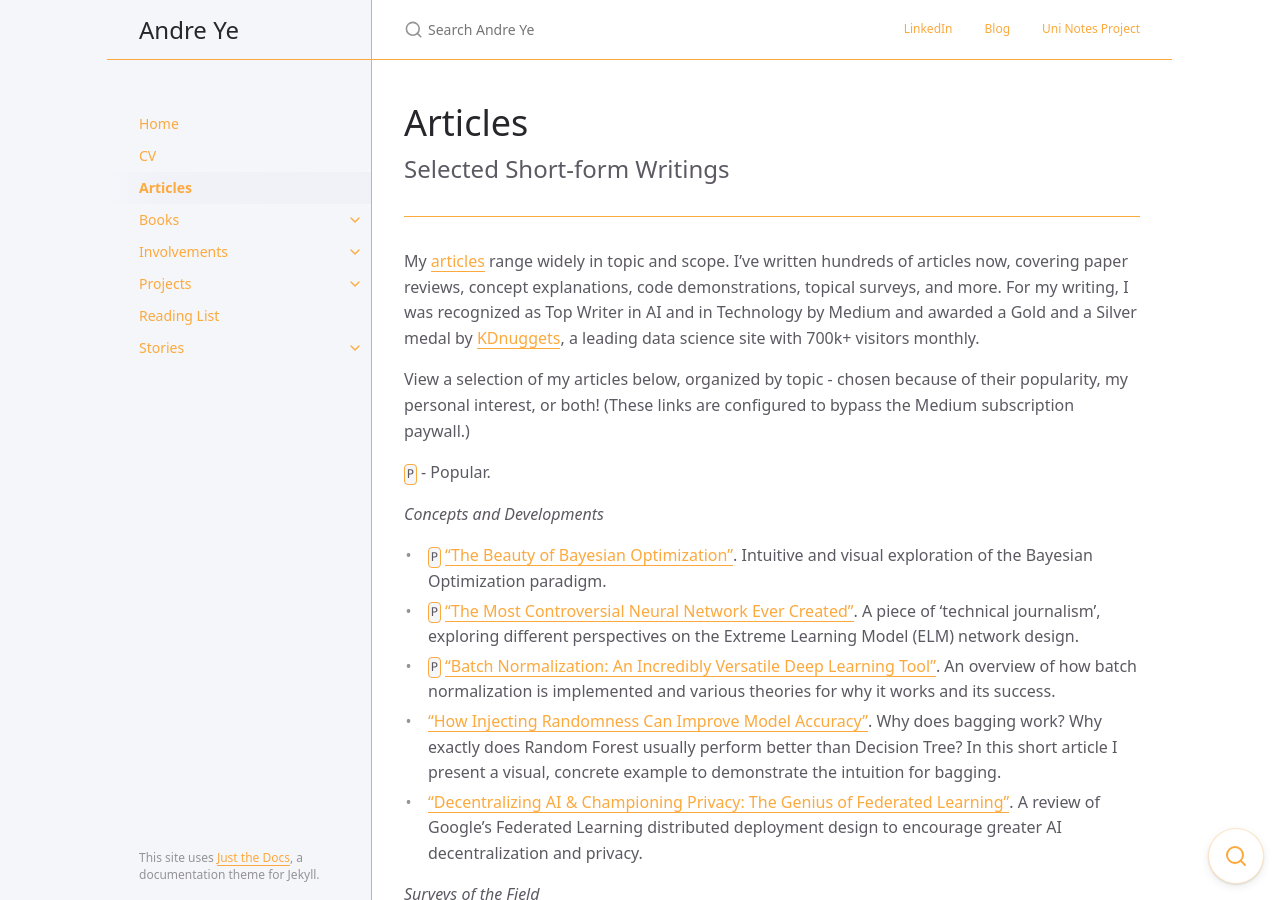
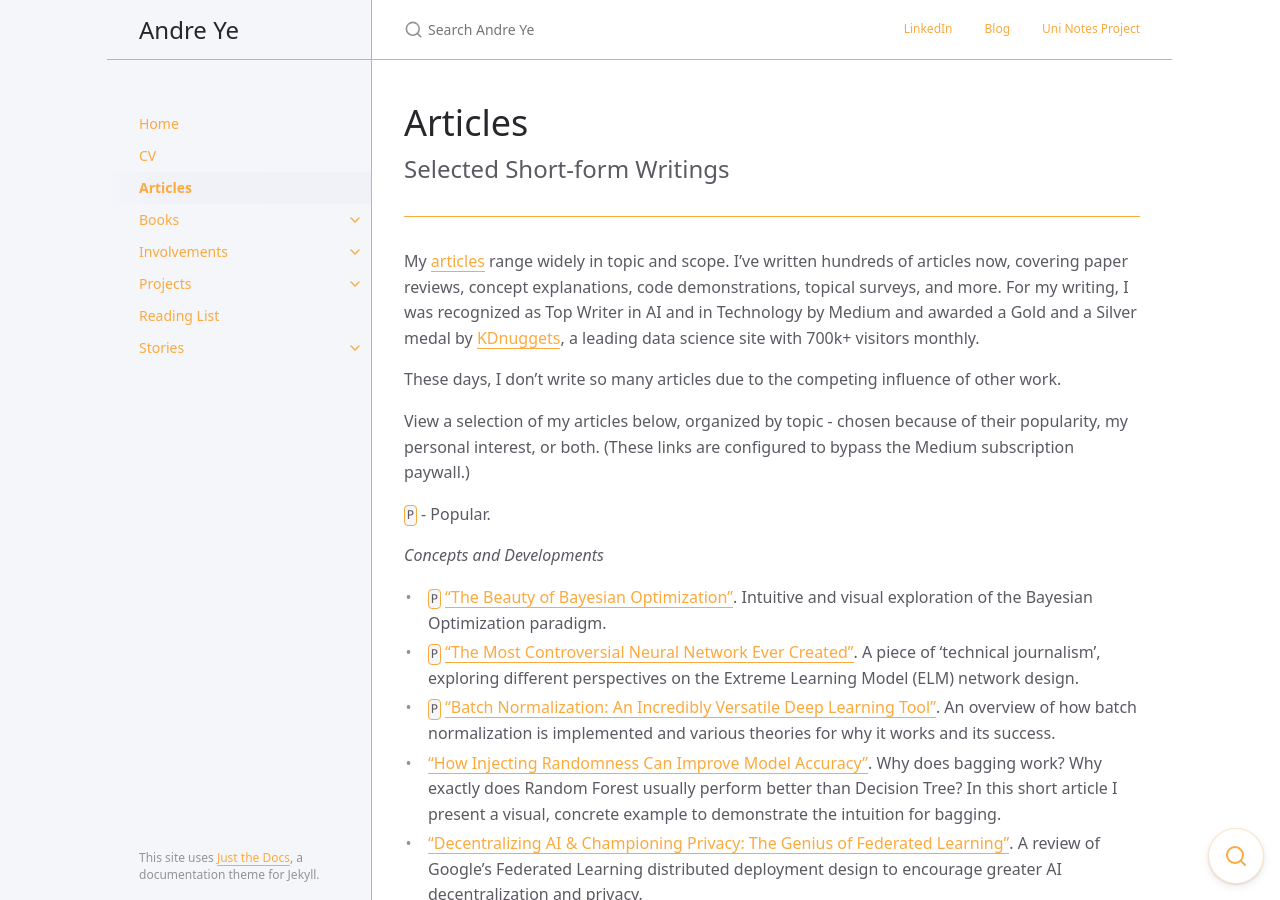
Before and after one commit to andre-ye/andre-ye.github.io-retired, a Jekyll site: the page built from docs/articles.md, in a window 1280 px wide and 900 px high. Built offline with Jekyll 4.4.1, drawn with Linux system fonts in a browser that asks for light colours; nearby versions of some CDN libraries.

Commit message:
Update articles.md

```diff
--- a/docs/articles.md
+++ b/docs/articles.md
@@ -15,7 +15,9 @@ Selected Short-form Writings
 
 My [articles](https://andre-ye.medium.com/){:target="_blank"} range widely in topic and scope. I've written hundreds of articles now, covering paper reviews, concept explanations, code demonstrations, topical surveys, and more. For my writing, I was recognized as Top Writer in AI and in Technology by Medium and awarded a Gold and a Silver medal by [KDnuggets](https://www.kdnuggets.com/){:target="_blank"}, a leading data science site with 700k+ visitors monthly.
 
-View a selection of my articles below, organized by topic - chosen because of their popularity, my personal interest, or both! (These links are configured to bypass the Medium subscription paywall.)
+These days, I don't write so many articles due to the competing influence of other work.
+
+View a selection of my articles below, organized by topic - chosen because of their popularity, my personal interest, or both. (These links are configured to bypass the Medium subscription paywall.)
 
 `P` - Popular.
 
```
